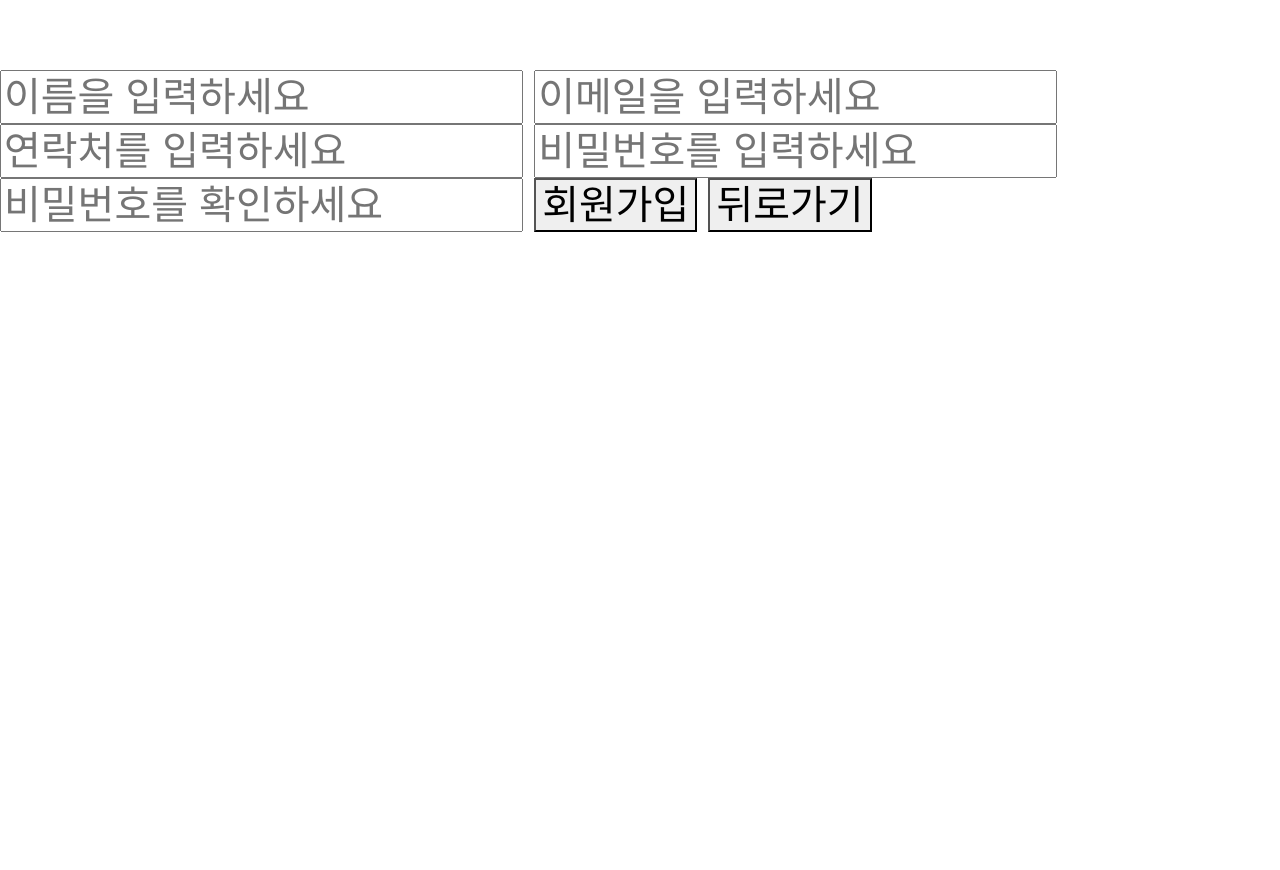
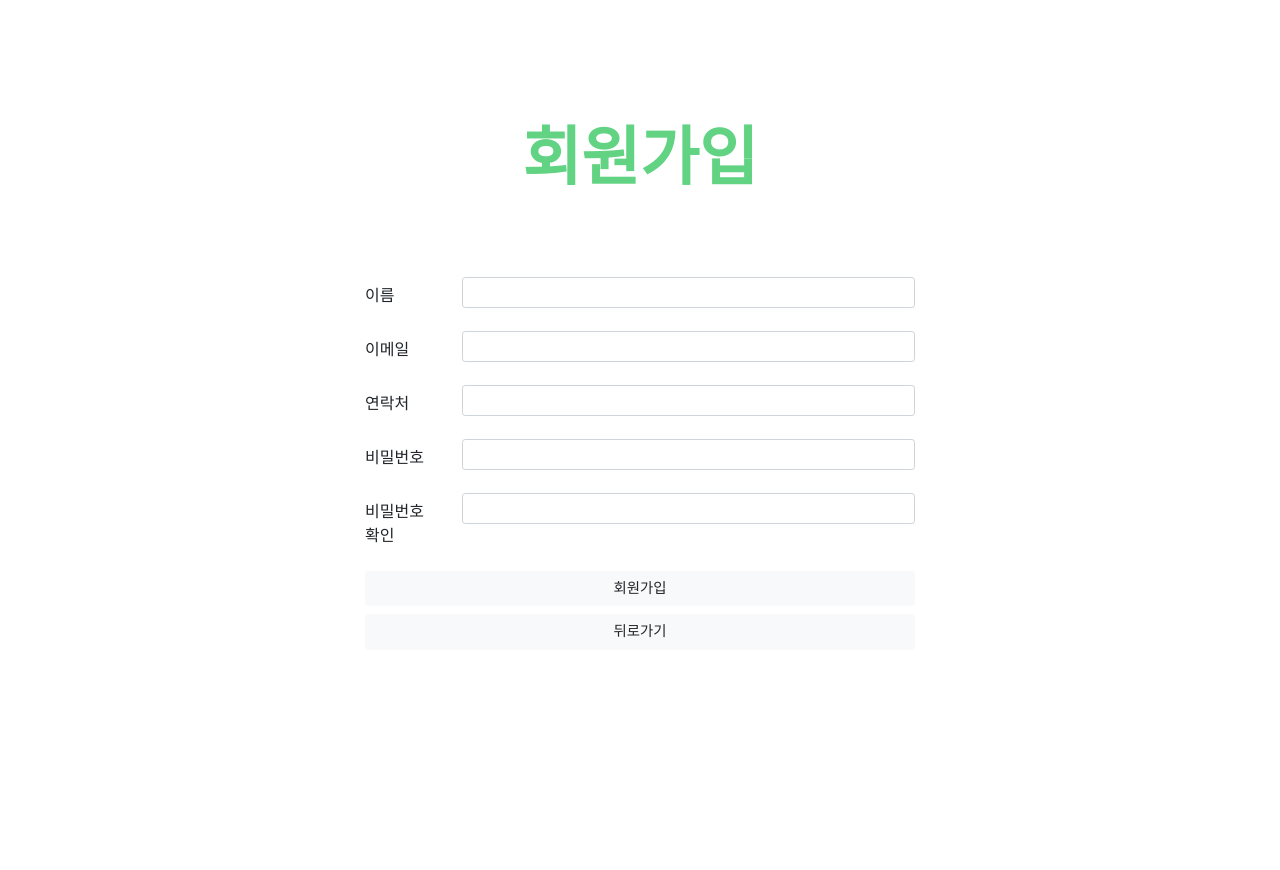
Before and after one commit to jeeyuni/9-week0-cart, a Flask app: page /signup in a window 1280 px wide. Before the commit the page ends 232 px from the top, so only its background shows below. Run offline with Flask 3, Linux system fonts and the light colour scheme.

Commit message:
[chore] forntend merge
 forntend merge

```diff
--- a/static/style.css
+++ b/static/style.css
@@ -95,5 +95,12 @@ body {
   justify-content: center;
   align-items: center;
   height: 100vh;
-  width: 500px;
+  width: 550px;
 }
+
+.signup-container {
+  justify-content: center;
+  align-items: center;
+  height: 100vh;
+  width: 550px;
+}
--- a/templates/signup.html
+++ b/templates/signup.html
@@ -13,39 +13,52 @@
   </head>
 
   <body>
-    <h1>
       <!-- pip install flask-bcrypt pyjwt -->
       <!-- flask-bcrypt -> 사용자의 비밀번호를 안전하게 해싱하고 비밀번호 검증을 할 수 있게 해주는 패키지 -->
       <!-- pyjwt -> jwt를 검증하고 사용 -->
 
-      <input type="text" id="name" placeholder="이름을 입력하세요" required />
-      <input
-        type="text"
-        id="email"
-        placeholder="이메일을 입력하세요"
-        required
-      />
-      <input
-        type="number"
-        id="phonenumber"
-        placeholder="연락처를 입력하세요"
-        required
-      />
-      <input
-        type="password"
-        id="password"
-        placeholder="비밀번호를 입력하세요"
-        required
-      />
-      <input
-        type="password"
-        id="confirm-password"
-        placeholder="비밀번호를 확인하세요"
-        required
-      />
-      <button onclick="register()">회원가입</button>
-      <button onclick="window.location.href='/'">뒤로가기</button>
-    </h1>
+      <div class="signup-container">
+      <h1 class="title">회원가입</h1>
+      <form>
+        <!-- 이름 -->
+        <div class="form-group row">
+          <label for="colFormLabelSm" class="col-sm-2 col-form-label col-form-label">이름</label>
+          <div class="col-sm-10">
+            <input type="text" class="form-control form-control-sm" id="name" required>
+          </div>
+        </div>
+        <!-- 이메일 -->
+        <div class="form-group row">
+          <label for="colFormLabelSm" class="col-sm-2 col-form-label col-form-label">이메일</label>
+          <div class="col-sm-10">
+            <input type="email" class="form-control form-control-sm" id="email" required>
+          </div>
+        </div>
+        <!-- 연락처 -->
+        <div class="form-group row">
+          <label for="colFormLabelSm" class="col-sm-2 col-form-label col-form-label">연락처</label>
+          <div class="col-sm-10">
+            <input type="text" class="form-control form-control-sm" id="phonenumber" required>
+          </div>
+        </div>
+        <!-- 비밀번호 -->
+        <div class="form-group row">
+          <label for="colFormLabelSm" class="col-sm-2 col-form-label col-form-label">비밀번호</label>
+          <div class="col-sm-10">
+            <input type="password" class="form-control form-control-sm" id="password" required>
+          </div>
+        </div>
+        <!-- 비밀번호 확인 -->
+        <div class="form-group row">
+          <label for="colFormLabelSm" class="col-sm-2 col-form-label col-form-label">비밀번호 확인</label>
+          <div class="col-sm-10">
+            <input type="password" class="form-control form-control-sm" id="confirm-password" required>
+          </div>
+        </div>
+        <button type="button" class="btn btn-light btn-block btn-login" onclick="register()">회원가입</button>
+        <button type="button" class="btn btn-light btn-block btn-login" onclick="window.location.href='/'">뒤로가기</button>
+      </form>
+    </div>
 
     <script>
       function register() {
```
Also changed, not shown: templates/create_room.html (+56 -27 lines).
